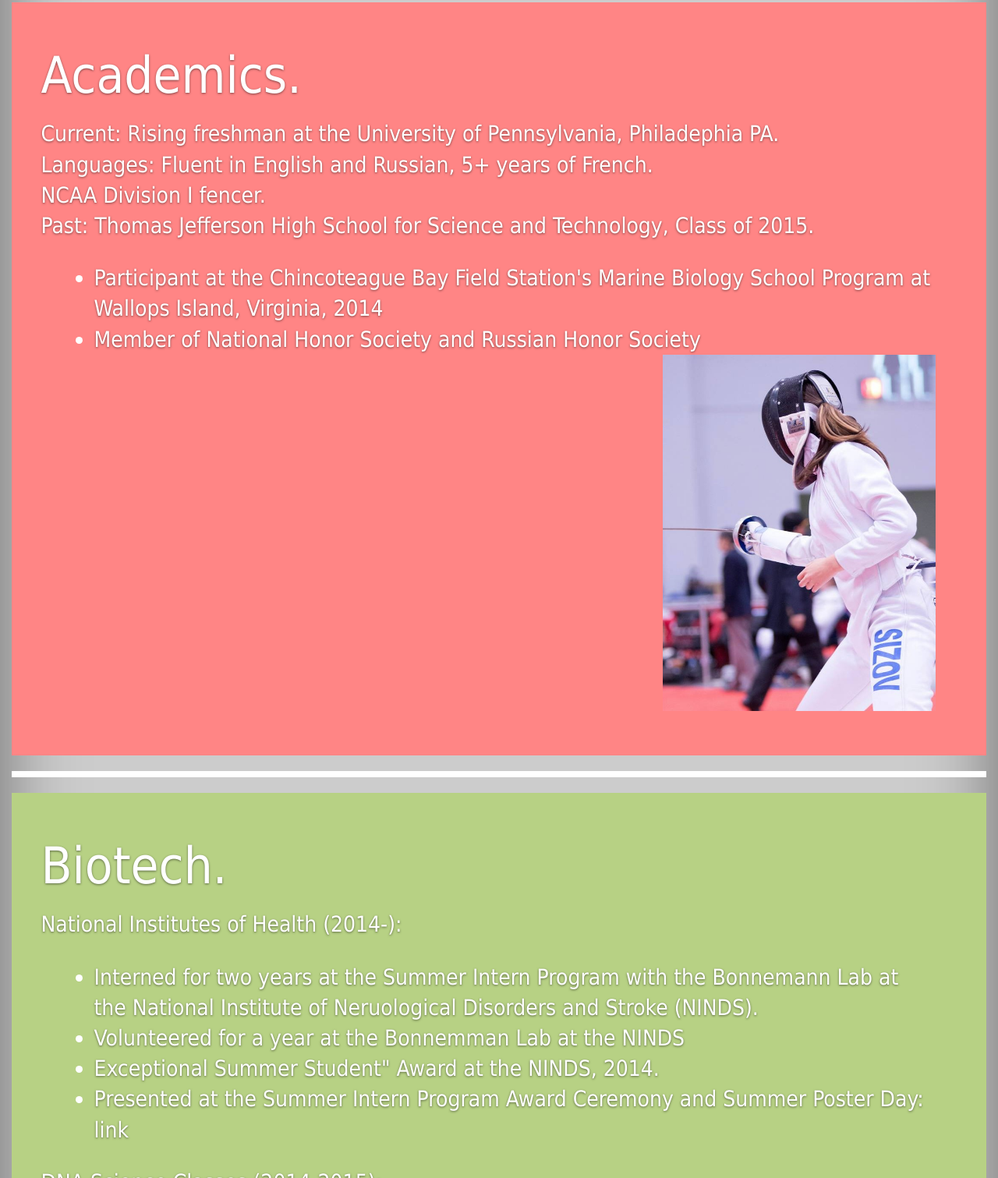
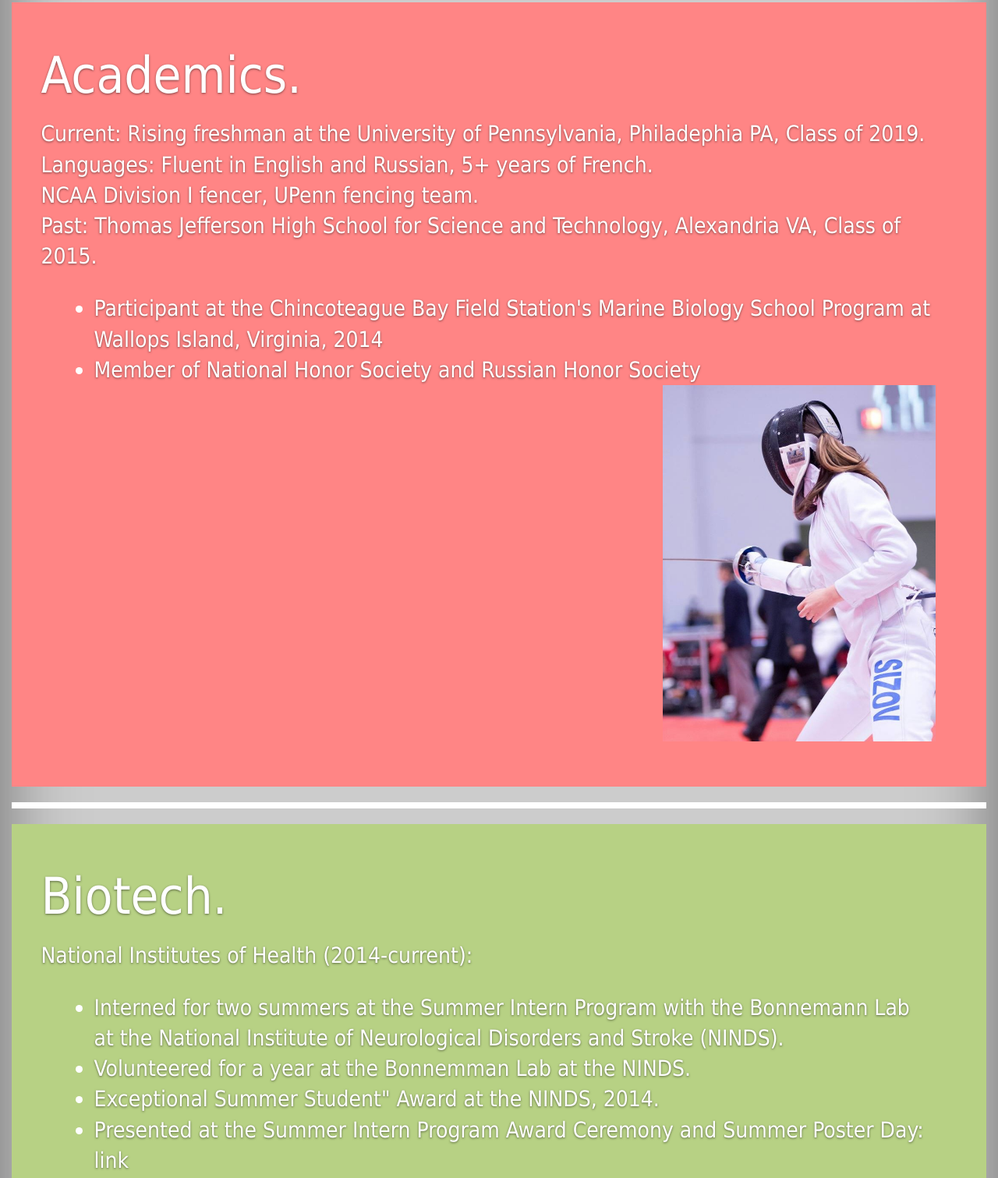
Before and after one commit to kksizov/old-site, a plain HTML site: page index.html in a window 1280 px wide. Shown: the part 865-2376 px from the top of the page at 78% size. Drawn offline with nearby package versions, Linux system fonts and the light colour scheme.

Commit message:
Update index.html

```diff
--- a/index.html
+++ b/index.html
@@ -9,7 +9,7 @@
   <meta name="author" content="">
   <link rel="icon" href="flower-icon-vector-188299.jpg">
 
-  <title>K.Sizov</title>
+  <title>Katherine's Portfolio</title>
 
   <!-- Bootstrap core CSS -->
   <link href="css/bootstrap.min.css" rel="stylesheet">
@@ -66,13 +66,13 @@
             <h2 class="featurette-heading">Academics.</h2>
             <br>
             <div class = "lead">
-              Current: Rising freshman at the University of Pennsylvania, Philadephia PA.
+              Current: Rising freshman at the University of Pennsylvania, Philadephia PA, Class of 2019.
               <br>
               Languages: Fluent in English and Russian, 5+ years of French.
               <br>
-              NCAA Division I fencer.
+              NCAA Division I fencer, UPenn fencing team.
               <br>
-              Past: Thomas Jefferson High School for Science and Technology, Class of 2015.
+              Past: Thomas Jefferson High School for Science and Technology, Alexandria VA, Class of 2015.
               <ul>
                 <li>Participant at the Chincoteague Bay Field Station's Marine Biology School Program at Wallops Island, Virginia, 2014</li><!-- link needed -->
                 <li>Member of National Honor Society and Russian Honor Society </li>
@@ -115,10 +115,10 @@
       <div class="row-featurette container" id = "biotechtit">
         <h2 class="featurette-heading">Biotech.</h2><!-- theres a span class called text-muted but it looks fugly man. -->
         <div class="lead">
-          National Institutes of Health (2014-):
+          National Institutes of Health (2014-current):
           <ul>
-            <li> Interned for two years at the Summer Intern Program with the Bonnemann Lab at the National Institute of Neruological Disorders and Stroke (NINDS). </li>
-            <li> Volunteered for a year at the Bonnemman Lab at the NINDS
+            <li> Interned for two summers at the Summer Intern Program with the Bonnemann Lab at the National Institute of Neurological Disorders and Stroke (NINDS). </li>
+            <li> Volunteered for a year at the Bonnemman Lab at the NINDS.
               <li> Exceptional Summer Student" Award at the NINDS, 2014.</li>
               <li> Presented at the Summer Intern Program Award Ceremony and Summer Poster Day: <a href = "http://www.ninds.nih.gov/jobs_and_training/summer/2014_students/sizov_abstract.htm">link </a> </li>
             </ul>
```
